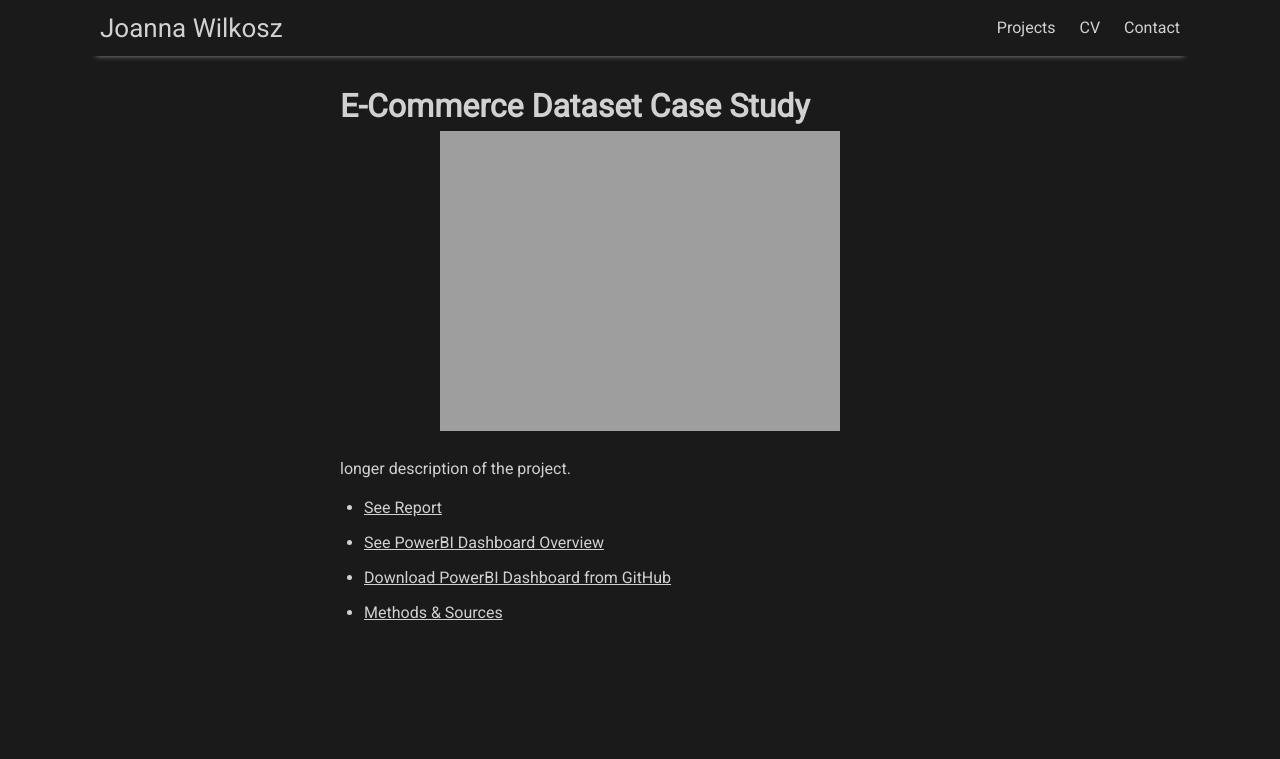
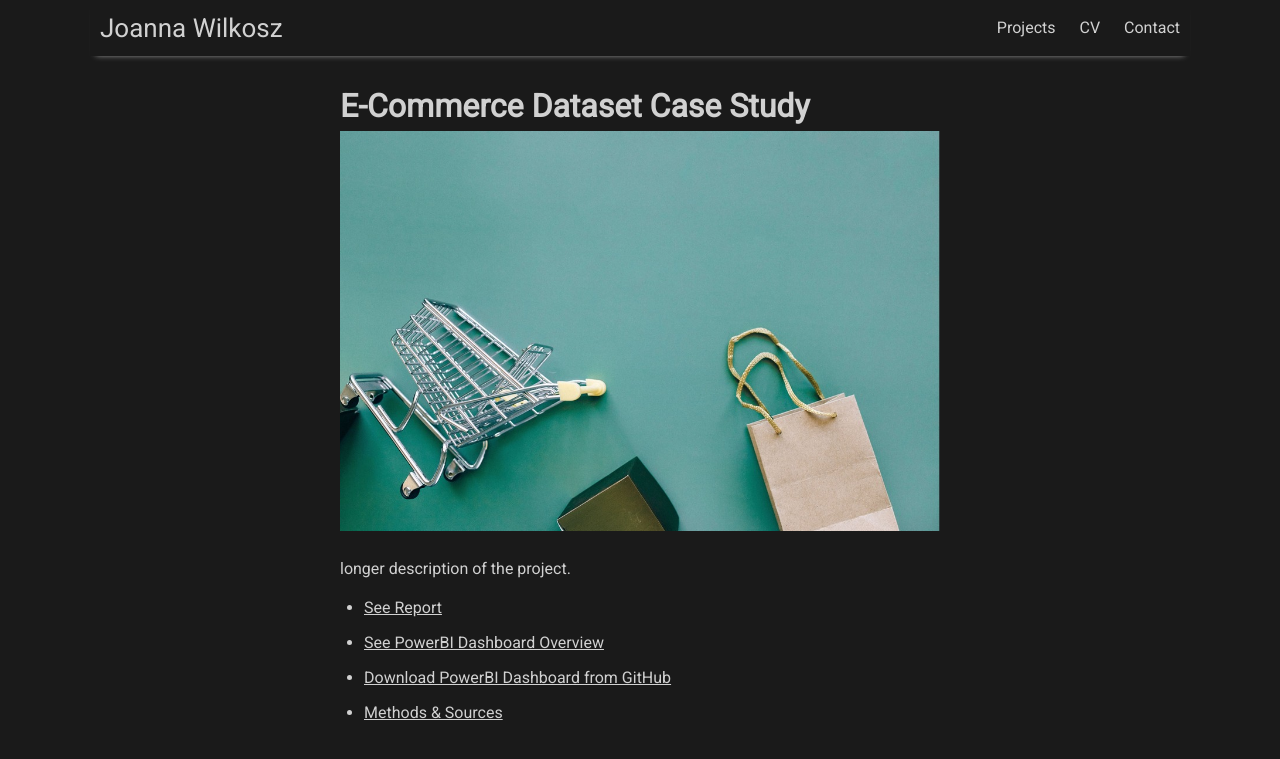
Before and after one commit to joanna-wi/joanna-wi.github.io, a Jekyll site: the page built from _projects/project-1.md, in a window 1280 px wide. Shown: the top 759 px of the page. Built offline with Jekyll 4.4.1, drawn with Linux system fonts in a browser that asks for light colours; nearby versions of some CDN libraries.

Commit message:
Update project-1.md

```diff
--- a/_projects/project-1.md
+++ b/_projects/project-1.md
@@ -1,7 +1,7 @@
 ---
 layout: post
 title: E-Commerce Dataset Case Study
-image: ecommerce (1).jpg
+image: ecommerce-1.jpg
 ---
 
 longer description of the project.
```
